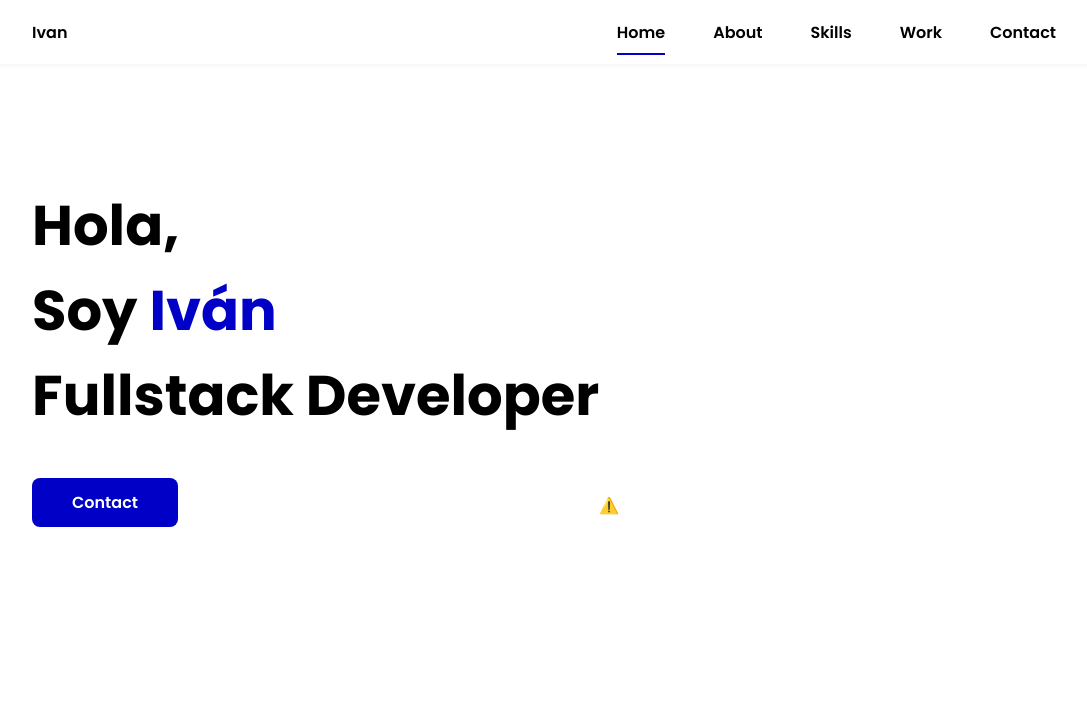
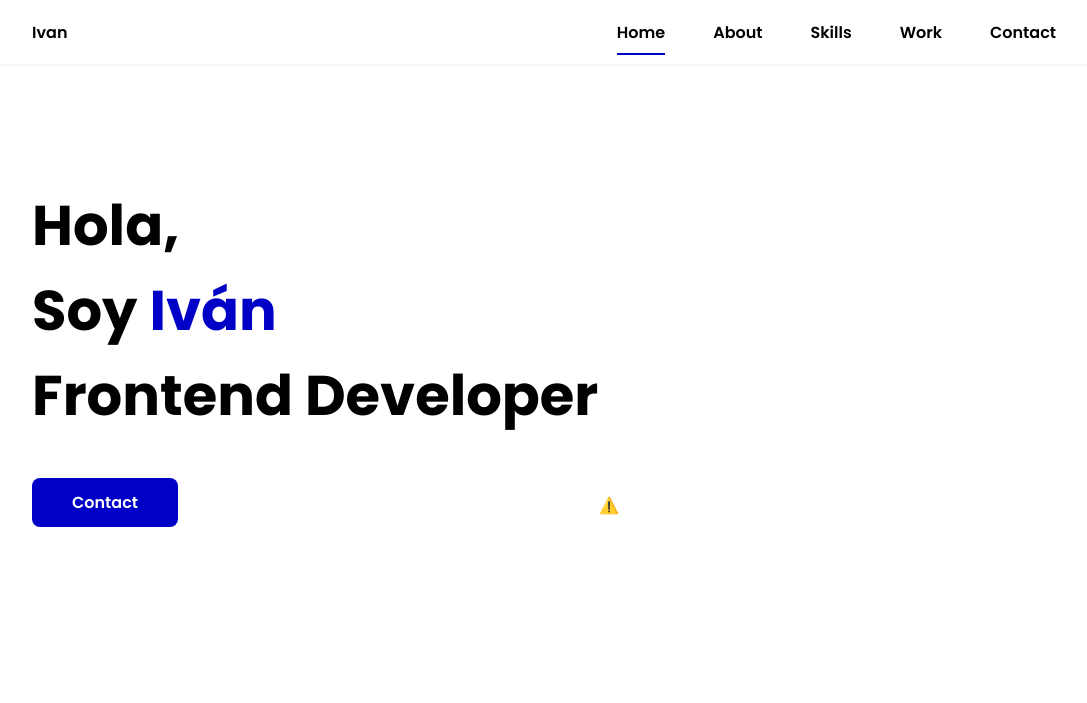
Before and after one commit to IvanHerrera2000/Portfolio, a plain HTML site: page index.html in a window 1280 px wide. Shown: the top 703 px of the page, without its empty margins (96-1183 px from the left). Drawn offline with nearby package versions, Linux system fonts and the light colour scheme; no server answers.

Commit message:
Update index.html

```diff
--- a/index.html
+++ b/index.html
@@ -54,7 +54,7 @@
         <div class="home__data">
           <h1 class="home__title">
             Hola, <br />Soy <span class="home__title-color">Iván</span><br />
-            Fullstack Developer
+            Frontend Developer
           </h1>
           <a href="#contact" class="button">Contact</a>
         </div>
```
